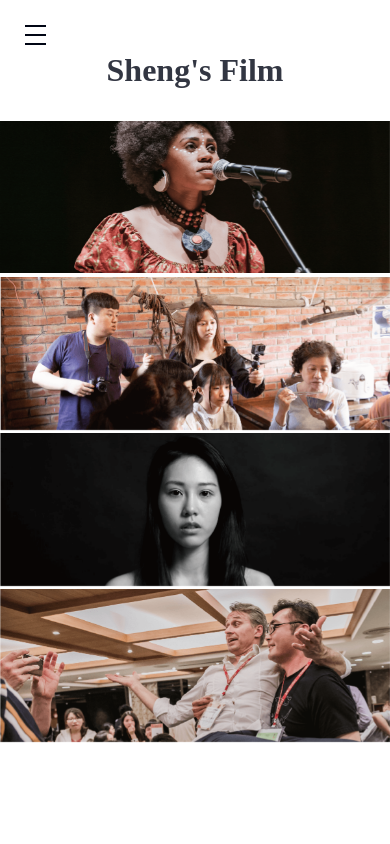
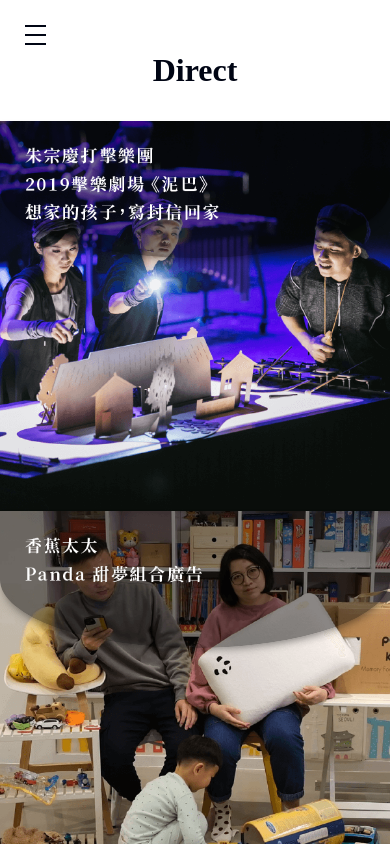
Before and after one commit to freshmeatba11/ShengsFilm-React, a React (Create React App) app: page /direct in a window 390 px wide. Shown: the top 844 px of the page. Built offline with nearby package versions, Linux system fonts and the light colour scheme.

Commit message:
add mobile-direct-page & adjust nav-title-setting

```diff
--- a/src/App.js
+++ b/src/App.js
@@ -2,6 +2,8 @@ import React from "react";
 import { Routes, Route } from "react-router-dom";
 import NavComponent from "./components/nav-component";
 import Homepage from "./pages/homepage";
+import DirectPage from "./pages/directPage";
+import Direct01Page from "./pages/direct01Page";
 import "./styles/style.css";
 
 function App() {
@@ -10,7 +12,8 @@ function App() {
       <NavComponent />
       <Routes>
         <Route path="/" element={<Homepage />} />
-        <Route path="/direct" element={<Homepage />} />
+        <Route path="/direct" element={<DirectPage />} />
+        <Route path="/direct01" element={<Direct01Page />} />
         <Route path="/trailer" element={<Homepage />} />
         <Route path="/interview" element={<Homepage />} />
         <Route path="/behind_the_Scene" element={<Homepage />} />
--- /dev/null
+++ b/src/components/gallery-album.js
@@ -0,0 +1,19 @@
+import directCard01 from "../assets/images/direct/directCard01.png";
+import directCard02 from "../assets/images/direct/directCard02.png";
+import directCard03 from "../assets/images/direct/directCard03.png";
+import directCardText01 from "../assets/images/direct/directCardText01.png";
+import directCardText02 from "../assets/images/direct/directCardText02.png";
+import directCardText03 from "../assets/images/direct/directCardText03.png";
+
+const GalleryAlbum = {
+  direct: {
+    directCard01,
+    directCard02,
+    directCard03,
+    directCardText01,
+    directCardText02,
+    directCardText03,
+  },
+};
+
+export default GalleryAlbum;
--- a/src/components/nav-component.js
+++ b/src/components/nav-component.js
@@ -1,8 +1,11 @@
 import React from "react";
 import { Link } from "react-router-dom";
 import BurgerComponent from "./burger-component";
+import useRWD from "../useRWD";
 
 const NavComponent = () => {
+  let device = useRWD();
+
   return (
     <div className="nav-component">
       <BurgerComponent />
--- /dev/null
+++ b/src/pages/direct01Page.js
@@ -0,0 +1,48 @@
+import React from "react";
+
+const Direct01Page = () => {
+  return (
+    <div>
+      <section className="left">
+        <div className="videoBox">
+          <iframe
+            src="https://www.youtube-nocookie.com/embed/pPs5AYIFNWc"
+            title="YouTube video player"
+            frameborder="0"
+            allow="accelerometer; autoplay; clipboard-write; encrypted-media; gyroscope; picture-in-picture"
+            allowfullscreen
+          ></iframe>
+        </div>
+      </section>
+      <section className="right">
+        <div>
+          <h2>
+            朱宗慶打擊樂團 2019擊樂劇場《泥巴》
+            <br />
+            想家的孩子 寫封信回家
+          </h2>
+        </div>
+        <h3>
+          19年朱宗慶打擊樂團推出以打擊樂和陶瓷工藝的相互共鳴為構想起點，結合打擊樂與來自土地的聲響共構文本與樂曲《泥巴》，談的是與家人之間的真摯情感。透過團員翠芸寫信送回家的側拍記錄，與爸媽展現出自然不造作的互動，呼應與劇場主題最切合的概念。
+        </h3>
+        <p>
+          客戶 Client : 朱宗慶打擊樂團
+          <br />
+          導演 Director : 王翔生
+          <br />
+          創意 Concept & Storyboard : 林冠婷 / 王翔生 / 陳韡誌
+          <br />
+          攝影 Videography : 王翔生/ 陳韡誌
+          <br />
+          主演 Lead starring : 李翠芸 / 李鴻基 / 張麗芬
+          <br />
+          剪接 Editor : 王翔生
+          <br />
+          協力 Assistant : 林冠婷 / 徐榛璘
+        </p>
+      </section>
+    </div>
+  );
+};
+
+export default Direct01Page;
--- /dev/null
+++ b/src/pages/directPage.js
@@ -0,0 +1,51 @@
+import React from "react";
+import { Link } from "react-router-dom";
+import Album from "../components/gallery-album";
+
+const DirectPage = () => {
+  return (
+    <div className="galleryPage">
+      <h1>Direct</h1>
+      <section className="threeCards">
+        <div className="cards">
+          <Link to={"/direct01"} className="link">
+            <div className="mobileFilter">
+              <img
+                className="cardInfo"
+                src={Album.direct.directCardText01}
+                alt=""
+              />
+            </div>
+            <img src={Album.direct.directCard01} alt="" title="" />
+          </Link>
+        </div>
+        <div className="cards">
+          <Link to={"/direct02"} className="link">
+            <div className="mobileFilter">
+              <img
+                className="cardInfo"
+                src={Album.direct.directCardText02}
+                alt=""
+              />
+            </div>
+            <img src={Album.direct.directCard02} alt="" title="" />
+          </Link>
+        </div>
+        <div className="cards">
+          <Link to={"/direct03"} className="link">
+            <div className="mobileFilter">
+              <img
+                className="cardInfo"
+                src={Album.direct.directCardText03}
+                alt=""
+              />
+            </div>
+            <img src={Album.direct.directCard03} alt="" title="" />
+          </Link>
+        </div>
+      </section>
+    </div>
+  );
+};
+
+export default DirectPage;
--- a/src/pages/homepage.js
+++ b/src/pages/homepage.js
@@ -1,4 +1,5 @@
 import React from "react";
+import { Link } from "react-router-dom";
 import useRWD from "../useRWD";
 import ImgSliderComponent from "../components/img-slider-component";
 import slideImg01 from "../assets/images/imgSlider/slideImg01.png";
@@ -23,7 +24,12 @@ const Homepage = () => {
   console.log(window.innerWidth);
   console.log(device);
   return (
-    <div>
+    <div className="homePage">
+      {device === "mobile" && (
+        <Link to={"/"}>
+          <h1>Sheng's Film</h1>
+        </Link>
+      )}
       <ImgSliderComponent imgArr={imgArr1} animationDelay={animationDelay1} />
       {device === "mobile" && (
         <div>
--- /dev/null
+++ b/src/styles/_galleryPage.scss
@@ -0,0 +1,35 @@
+.galleryPage {
+  display: flex;
+  flex-direction: column;
+  align-items: center;
+  h1 {
+    padding-top: 3.25rem;
+    margin-bottom: 2rem;
+    font-size: 2rem;
+    text-decoration: none;
+    color: var(--theme-black);
+  }
+  .threeCards {
+    div.cards {
+      position: relative;
+      a {
+        display: block;
+        width: 100vw;
+        height: 100vw;
+        img {
+          width: 100vw;
+          height: 100vw;
+        }
+        .mobileFilter {
+          position: absolute;
+          width: 100vw;
+          height: 35vw;
+          border-bottom-right-radius: 100%;
+          border-bottom-left-radius: 100%;
+          box-shadow: 0px 5px 10px -4px rgba(0, 0, 0, 0.5);
+          overflow: hidden;
+        }
+      }
+    }
+  }
+}
--- a/src/styles/_nav.scss
+++ b/src/styles/_nav.scss
@@ -1,9 +1,10 @@
 .nav-component {
   a h1 {
-    padding-top: 3.25rem;
-    font-size: 2rem;
-    opacity: 0.8;
-    margin-bottom: 2rem;
+    display: none;
+    // padding-top: 3.25rem;
+    // font-size: 2rem;
+    // opacity: 0.8;
+    // margin-bottom: 2rem;
   }
 
   ul {
--- a/src/styles/style.css
+++ b/src/styles/style.css
@@ -36,10 +36,7 @@ ul {
 }
 
 .nav-component a h1 {
-  padding-top: 3.25rem;
-  font-size: 2rem;
-  opacity: 0.8;
-  margin-bottom: 2rem;
+  display: none;
 }
 .nav-component ul {
   display: none;
@@ -222,4 +219,49 @@ ul {
     opacity: 0;
     filter: alpha(opacity=0);
   }
+}
+.homePage {
+  display: flex;
+  flex-direction: column;
+  align-items: center;
+}
+.homePage a h1 {
+  padding-top: 3.25rem;
+  font-size: 2rem;
+  opacity: 0.8;
+  margin-bottom: 2rem;
+}
+
+.galleryPage {
+  display: flex;
+  flex-direction: column;
+  align-items: center;
+}
+.galleryPage h1 {
+  padding-top: 3.25rem;
+  margin-bottom: 2rem;
+  font-size: 2rem;
+  text-decoration: none;
+  color: var(--theme-black);
+}
+.galleryPage .threeCards div.cards {
+  position: relative;
+}
+.galleryPage .threeCards div.cards a {
+  display: block;
+  width: 100vw;
+  height: 100vw;
+}
+.galleryPage .threeCards div.cards a img {
+  width: 100vw;
+  height: 100vw;
+}
+.galleryPage .threeCards div.cards a .mobileFilter {
+  position: absolute;
+  width: 100vw;
+  height: 35vw;
+  border-bottom-right-radius: 100%;
+  border-bottom-left-radius: 100%;
+  box-shadow: 0px 5px 10px -4px rgba(0, 0, 0, 0.5);
+  overflow: hidden;
 }/*# sourceMappingURL=style.css.map */
--- a/src/styles/style.scss
+++ b/src/styles/style.scss
@@ -28,3 +28,5 @@ ul {
 @import "./nav";
 @import "./burger";
 @import "./slider";
+@import "./homepage";
+@import "./galleryPage";
```
Also changed, not shown: src/styles/_homepage.scss (added, +11 -0 lines), src/styles/_galleryDetailPage.scss (added), 1 other file (tests, documents, lock files or other folders).
